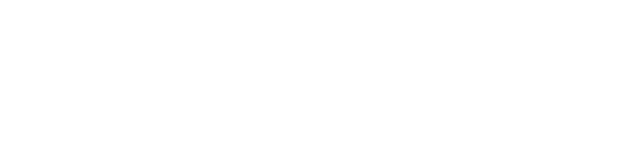
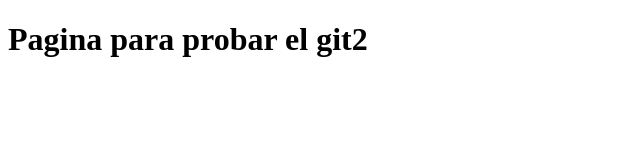
Before and after one commit to userMapMiro/git-Prueba, a plain HTML site: page index.html in a window 1280 px wide. Shown: the whole page, without its empty margins (0-640 px from the left). Drawn offline with Linux system fonts and the light colour scheme.

Commit message:
Ahora el index.html tiene un h1 nuevo

```diff
--- a/index.html
+++ b/index.html
@@ -7,7 +7,7 @@
     <title>Document</title>
 </head>
 <body>
-
+    <h1>Pagina para probar el git2</h1>
 
     <script src="apps.js"></script>
 </body>
```
